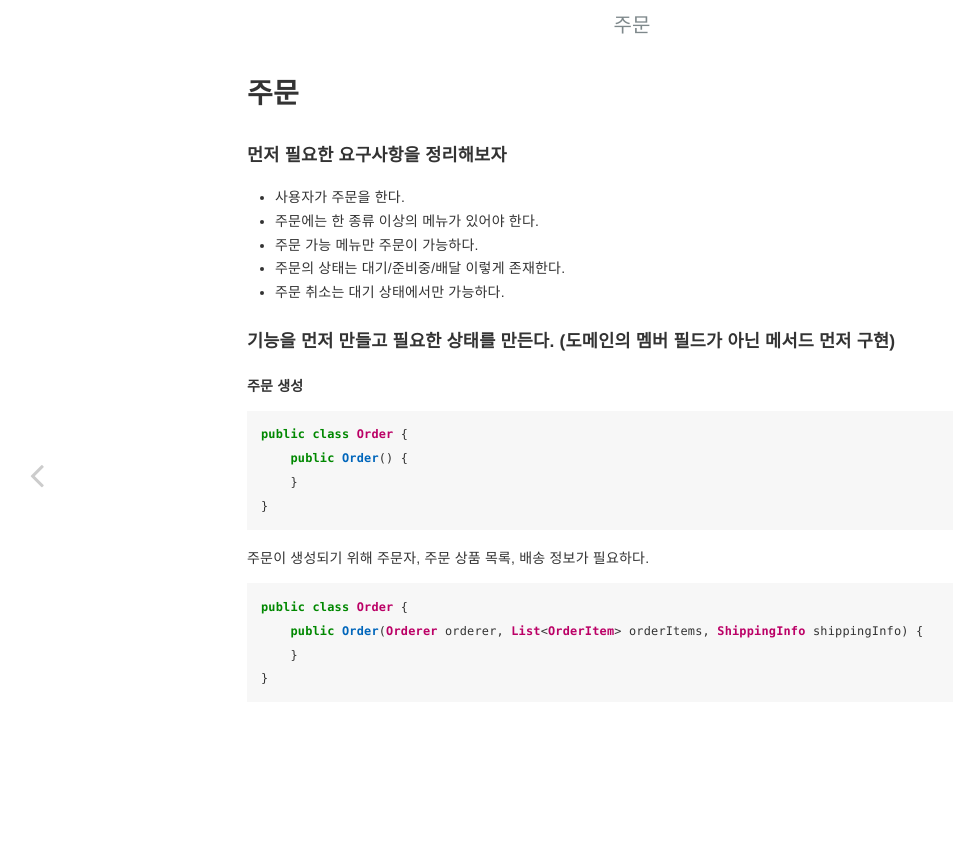
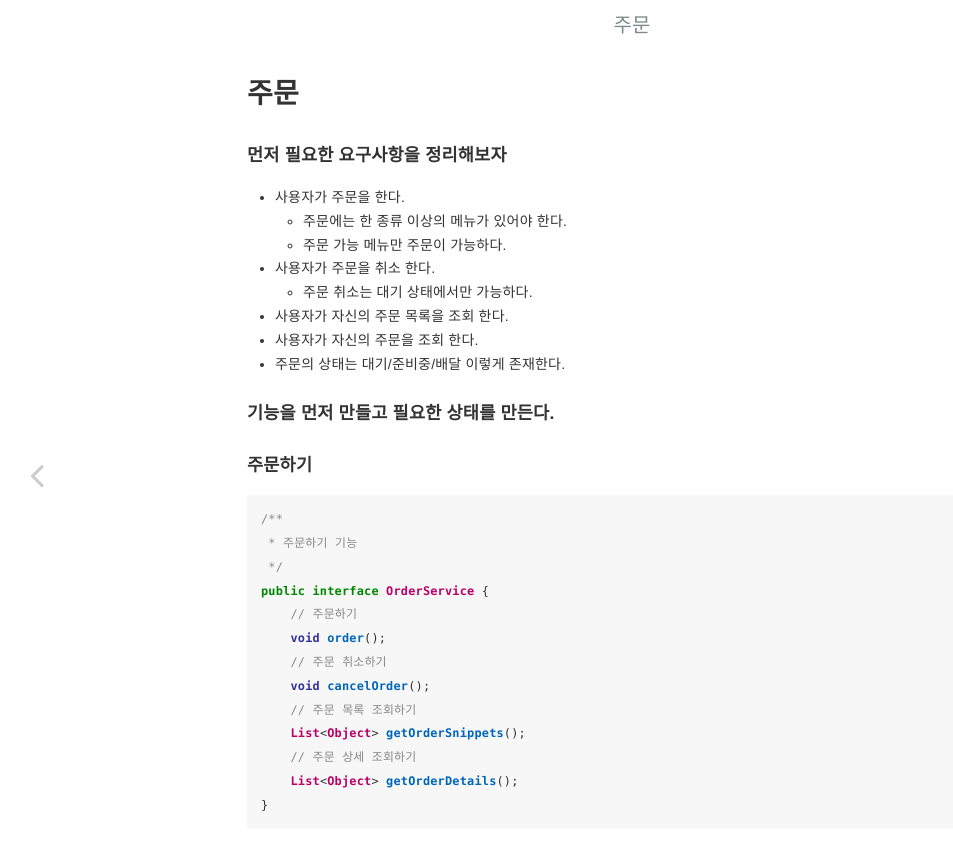
Before and after one commit to ByeongUkChoi/ddd-study, a Jekyll site: the page built from docs/_posts/2021-03-08-order.md, in a window 1280 px wide. Shown: the top 850 px of the page, without its empty margins (8-961 px from the left). Built offline with Jekyll 4.4.1, drawn with Linux system fonts in a browser that asks for light colours.

Commit message:
Add orderService interface

````diff
--- a/docs/_posts/2021-03-08-order.md
+++ b/docs/_posts/2021-03-08-order.md
@@ -5,23 +5,47 @@ layout: post
 
 #### 먼저 필요한 요구사항을 정리해보자
 - 사용자가 주문을 한다.
-- 주문에는 한 종류 이상의 메뉴가 있어야 한다.
-- 주문 가능 메뉴만 주문이 가능하다.
+  - 주문에는 한 종류 이상의 메뉴가 있어야 한다.
+  - 주문 가능 메뉴만 주문이 가능하다.
+
+- 사용자가 주문을 취소 한다.
+  - 주문 취소는 대기 상태에서만 가능하다.
+
+- 사용자가 자신의 주문 목록을 조회 한다.
+- 사용자가 자신의 주문을 조회 한다.
 - 주문의 상태는 대기/준비중/배달 이렇게 존재한다.
-- 주문 취소는 대기 상태에서만 가능하다.
 
-#### 기능을 먼저 만들고 필요한 상태를 만든다. (도메인의 멤버 필드가 아닌 메서드 먼저 구현)
-##### 주문 생성
+#### 기능을 먼저 만들고 필요한 상태를 만든다.
+#### 주문하기
 ```java
-public class Order {
-    public Order() {
-    }
+/**
+ * 주문하기 기능
+ */
+public interface OrderService {
+    // 주문하기
+    void order();
+    // 주문 취소하기
+    void cancelOrder();
+    // 주문 목록 조회하기
+    List<Object> getOrderSnippets();
+    // 주문 상세 조회하기
+    List<Object> getOrderDetails();
 }
 ```
-주문이 생성되기 위해 주문자, 주문 상품 목록, 배송 정보가 필요하다.
-```java
-public class Order {
-    public Order(Orderer orderer, List<OrderItem> orderItems, ShippingInfo shippingInfo) {
-    }
-}
-```
+
+[comment]: <> (##### 주문 생성)
+[comment]: <> (```java)
+[comment]: <> (public class Order {)
+[comment]: <> (    public Order&#40;&#41; {)
+[comment]: <> (    })
+[comment]: <> (})
+[comment]: <> (```)
+[comment]: <> (주문이 생성되기 위해 주문자, 주문 상품 목록, 배송 정보가 필요하다.  )
+[comment]: <> (```java)
+[comment]: <> (public class Order {)
+[comment]: <> (    public Order&#40;Orderer orderer, List<OrderItem> orderItems, ShippingInfo shippingInfo&#41; {)
+[comment]: <> (    })
+[comment]: <> (})
+[comment]: <> (```)
+[comment]: <> (주문이 생성되면 주문 상태가 대기로 되어야한다.  )
+[comment]: <> (주문 도메인의 필요 항목은 주문 상태, 주문 항목, 주문자, 배송 정보가 있을 것이다.  )
````
Also changed, not shown: 1 other file.
